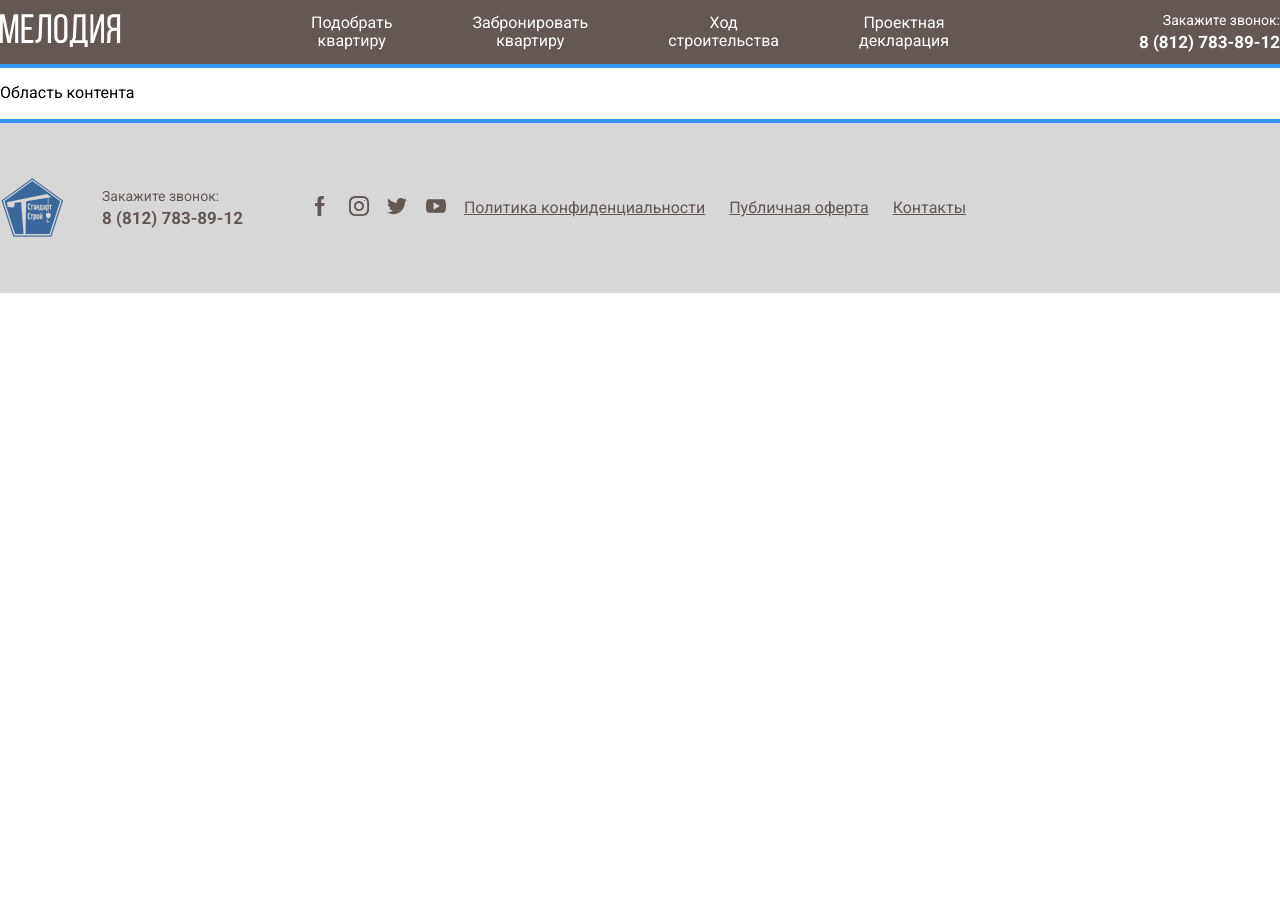
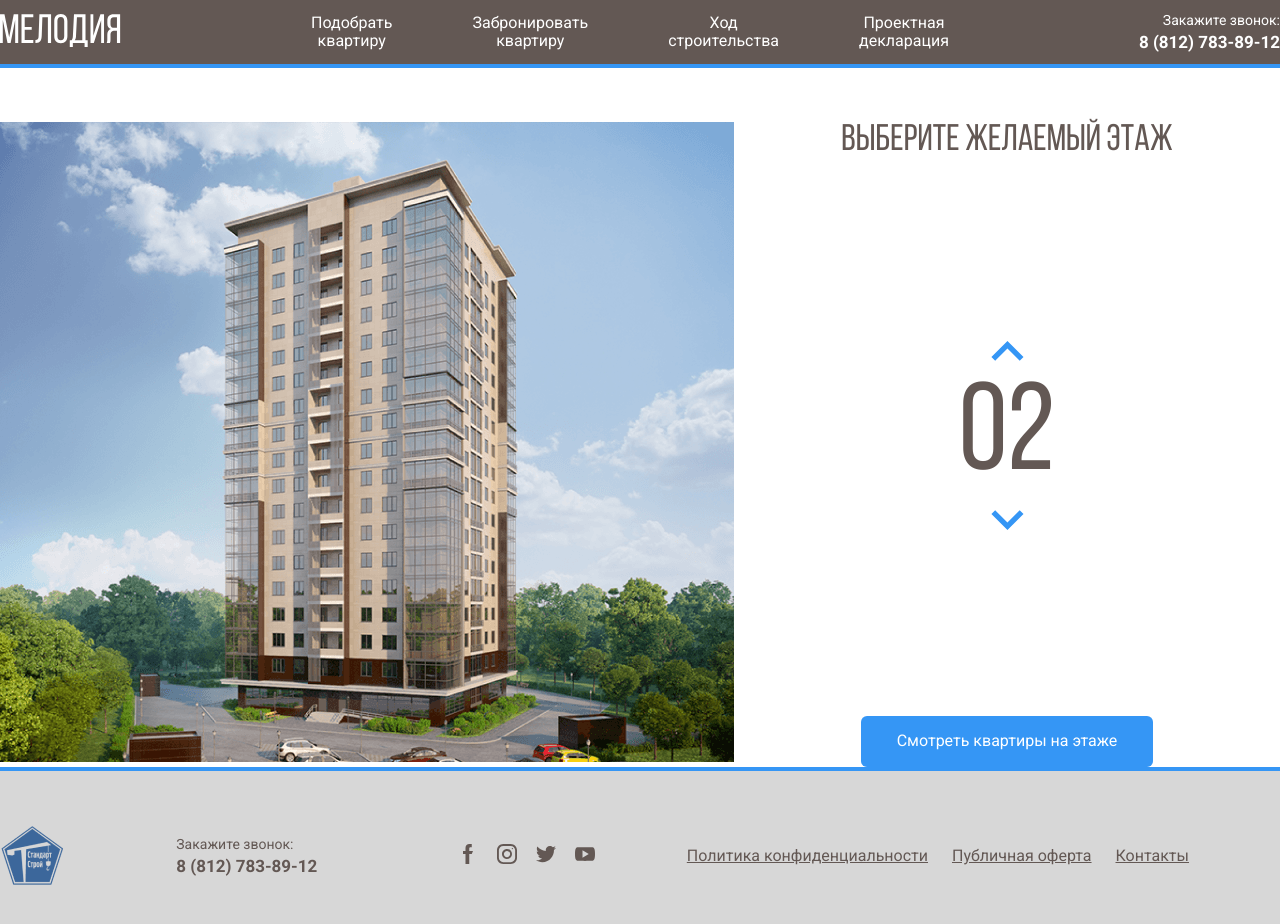
Before and after one commit to mrkrein/Melody, a plain HTML site: page index.html in a window 1280 px wide. Before the commit the page ends 800 px from the top, so only its background shows below. Drawn offline with Linux system fonts and the light colour scheme.

Commit message:
Lesson2
add the home image via SVG floors

```diff
--- a/css/main.css
+++ b/css/main.css
@@ -1,3 +1,11 @@
+@font-face {
+    font-family: 'Bebas Neue';
+    src: local('Bebas Neue Regular Regular'), local('BebasNeueRegular'),
+        url('../fonts/BebasNeueRegular.woff2') format('woff2'),
+        url('../fonts/BebasNeueRegular.woff') format('woff');
+    font-display: swap;
+}
+
 *{
     box-sizing: border-box;
 }
@@ -49,6 +57,73 @@ body{
     font-size: 17px;
     line-height: 20px;
 }
+
+/* HEADER ENDS */
+
+.main{
+    max-width:1280px;
+    margin: auto;
+    padding-top: 54px;
+    display: flex;
+}
+.main-info{
+    flex-grow: 1;
+    text-align: center;
+    display:flex;
+    flex-direction: column;
+    align-items: center;
+    justify-content: space-between;
+}
+.main-title{
+    font-family: "Bebas Neue", sans-serif;
+    font-weight: normal;
+    font-style: normal;
+    font-size: 37px;
+    line-height: 37px;
+    color: #635854;
+    margin: 0px;
+}
+.counter{
+    color: #635854;
+    font-family: "Bebas Neue", sans-serif;
+    font-size: 124px;
+}
+.counter-button{
+    cursor: pointer;
+}
+.button-primary{
+    background: #3596F5;
+    border-radius: 6px;
+    color: #fff;
+    border: none;
+    padding: 16px 36px;
+    cursor: pointer;
+}
+.home-img path{
+    opacity: 0;
+    cursor: pointer;
+}
+.home-img path:hover{
+    opacity: 1;
+}
+.counter-group{
+    display:flex;
+    flex-direction: column;
+    align-items: center;
+}
+.counter-button{
+    background-color: #fff;
+    border: none;
+}
+.counter-arrow-down{
+    transform: rotateX(180deg);
+}
+
+
+
+
+/* MAIN ENDS */
+
 .footer{
     background-color: #D7D7D7;
     border-top: 4px solid #3596F5;
@@ -60,22 +135,23 @@ body{
     margin: auto;
     display: flex;  /* Сделали блок гибким */
     align-items: center;
+    justify-content: space-between;
 }
 .page-links{
     color: #635854;
     font-size: 16px;
     line-height: 19px;
-    margin-left: 10px;
-    margin-right: 10px;
+    padding-left: 10px;
+    padding-right: 10px;
 }
 .footer-contact{
-    margin-left: 37px;
+    padding-left: 37px;
     text-align: left;
 }
 .footer-text{
     display:block;
     color: #635854;
-    margin-bottom: 4px;
+    padding-bottom: 4px;
     font-size: 14px;
     line-height: 16px;
 }
@@ -86,6 +162,9 @@ body{
     font-size: 17px;
     line-height: 20px;
 }
+.other-pages{
+    padding-right: 81px;
+}
 .social{
     margin-left: 59px;
 }
--- a/index.html
+++ b/index.html
@@ -50,8 +50,51 @@
         <!-- /.navbar -->
     </header>
 
-
-    <p>Область контента</p>
+    <main class="main">
+        <div class="main-image">
+            <svg class="home-img" width="734" height="640" viewBox="0 0 734 640" fill="none" xmlns="http://www.w3.org/2000/svg" xmlns:xlink="http://www.w3.org/1999/xlink">
+                <rect width="734" height="640" fill="url(#pattern0)"/>
+                <defs>
+                <pattern id="pattern0" patternContentUnits="objectBoundingBox" width="1" height="1">
+                <use xlink:href="#image0" transform="translate(-0.00408719) scale(0.0013624 0.0015625)"/>
+                </pattern>
+                <image id="image0" width="740" height="640" xlink:href="img/home.png"/>
+                </defs>
+                <path d="M222 532L442.8 540L512 526.3V548L443.5 567.7L222 556.7V532Z" fill="#3595F6" fill-opacity="0.75"/>
+                <path d="M223 531V506L443.3 509.3L513 506V526L443.7 539L223 531Z" fill="#3595F6" fill-opacity="0.75"/>
+                <path d="M223 505V480H444H513V503L445 510L223 505Z" fill="#3595F6" fill-opacity="0.75"/>
+                <path d="M223 481V456L444.3 452.3L512 459V481H444" fill="#3595F6" fill-opacity="0.75"/>
+                <path d="M223 455V429L444.5 425.7L513 436.7V458L444 451.3L223 455Z" fill="#3595F6" fill-opacity="0.75"/>
+                <path d="M222 428V404.3L443 392L514 415V436.3L443 424L222 428Z" fill="#3595F6" fill-opacity="0.75"/>
+                <path d="M222 406V381L444.2 364.7L514 393.3V414L443.7 392.3L222 406Z" fill="#3595F6" fill-opacity="0.75"/>
+                <path d="M222 381V356L444.5 335.7L514 372.3V393L442 364.3L222 381Z" fill="#3595F6" fill-opacity="0.75"/>
+                <path d="M222 355V331L445 306.3L514 350.3V372L444.7 334L222 355Z" fill="#3595F6" fill-opacity="0.75"/>
+                <path d="M222 330V306L444.5 277.3L514 328.3V349L443.7 306.7L222 330Z" fill="#3595F6" fill-opacity="0.75"/>
+                <path d="M221 306V282L443.3 249L514 308.3V328L444 277.3L221 306Z" fill="#3595F6" fill-opacity="0.75"/>
+                <path d="M222 281V257L443.2 222L513 286V307L444.3 248.7L222 281Z" fill="#3595F6" fill-opacity="0.75"/>
+                <path d="M222 257V232L444.3 194L513 264.3V285L444 221L222 257Z" fill="#3595F6" fill-opacity="0.75"/>
+                <path d="M222 231V206L442.8 162.3L513 241.3V264L444 190.7L222 231Z" fill="#3595F6" fill-opacity="0.75"/>
+                <path d="M223 207V182L443 134L513 219V242L442.3 162.7L223 207Z" fill="#3595F6" fill-opacity="0.75"/>
+                <path d="M222 182V157L441.8 105L513 197.3V220L443.3 133.7L222 182Z" fill="#3595F6" fill-opacity="0.75"/>
+                <path d="M222 157V131L444 74.3L513 176V197L443.7 105.3L222 157Z" fill="#3595F6" fill-opacity="0.75"/>
+                </svg>
+        </div>
+        <!-- /.main-image -->
+        <div class="main-info">
+            <h2 class="main-title">Выберите желаемый этаж</h2>
+            <div class="counter-group">
+                <button class="counter-button counter-up">
+                    <img class="counter-arrow counter-arrow-up" src="img/arrow.svg" alt="arrow-up">
+                </button>
+                <span class="counter">02</span>
+                <button class="counter-button counter-down">
+                    <img class="counter-arrow counter-arrow-down" src="img/arrow.svg" alt="arrow-down">
+                </button>
+            </div>
+            <div class="button button button-primary">Смотреть квартиры на этаже</div>
+        </div>
+        <!-- /.main-info -->
+    </main>
 
     <footer class="footer">
         <div class="footer-block">
@@ -81,5 +124,6 @@
             </div>
         </div>
     </footer>
+    <!-- /.footer -->
 </body>
 </html>
```
Also changed, not shown: fonts/BebasNeueRegular.woff (added), fonts/BebasNeueRegular.woff2 (added), img/H-File.svg (added), img/arrow.svg (added), img/home.png (added).
